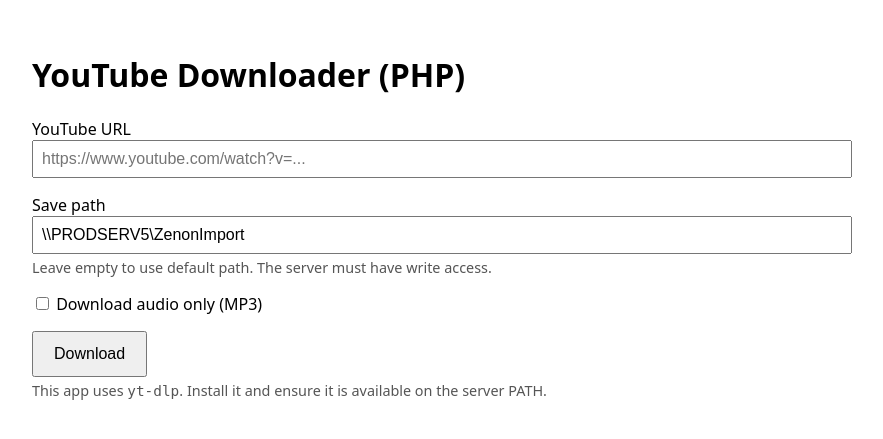
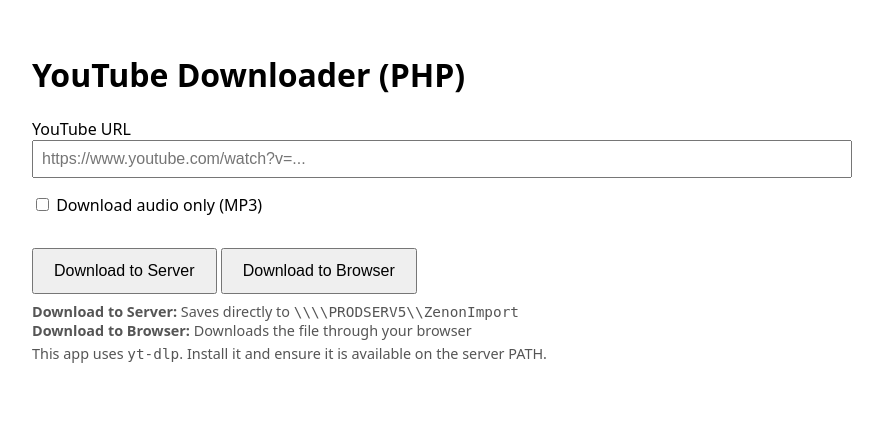
Before and after one commit to Nu55k0pF/YTDownloader, a PHP site: page / in a window 1280 px wide. Shown: the top 439 px of the page, without its empty margins (208-1091 px from the left). Run offline with PHP 8.4, Linux system fonts and the light colour scheme.

Commit message:
changed download buttons

```diff
--- a/index.php
+++ b/index.php
@@ -27,18 +27,18 @@ $success = false;
 
 if ($_SERVER['REQUEST_METHOD'] === 'POST') {
     $url = trim($_POST['url'] ?? '');
-    $savePath = trim($_POST['save_path'] ?? '');
     $audioOnly = isset($_POST['audio_only']) && $_POST['audio_only'] === 'on';
-
-    if ($savePath === '') {
-        $savePath = $defaultPath;
-    }
+    $downloadType = $_POST['download_type'] ?? 'direct';
 
     if ($url === '') {
         flash('Please provide a YouTube URL.', 'error');
         header('Location: ' . $_SERVER['PHP_SELF']);
         exit;
     }
+
+    if ($downloadType === 'direct') {
+        // Direct download to server
+        $savePath = $defaultPath;
 
         // Normalize paths for different operations
         $savePathForFS = str_replace('/', '\\', $savePath); // Backslashes for Windows filesystem operations
@@ -56,9 +56,7 @@ if ($_SERVER['REQUEST_METHOD'] === 'POST') {
             exit;
         }
 
-    // Build yt-dlp command.
-    // Normalize path separators for yt-dlp (it handles forward slashes on Windows)
-    $savePathNormalized = str_replace('\\', '/', $savePath);
+        // Build yt-dlp command for direct download
         if ($audioOnly) {
             $outputTemplate = rtrim($savePathNormalized, '/') . '/%(title)s.mp3';
         } else {
@@ -111,6 +109,94 @@ if ($_SERVER['REQUEST_METHOD'] === 'POST') {
             flash('Error downloading: ' . sanitize($outputText), 'error');
         }
 
+    } elseif ($downloadType === 'browser') {
+        // Download to temp directory and serve to browser
+        $tempDir = sys_get_temp_dir() . '/ytdl_downloads';
+        if (!is_dir($tempDir) && !@mkdir($tempDir, 0755, true)) {
+            flash('Could not create temporary directory for download.', 'error');
+            header('Location: ' . $_SERVER['PHP_SELF']);
+            exit;
+        }
+
+        // Build yt-dlp command for temp download
+        $tempDirNormalized = str_replace('\\', '/', $tempDir);
+        if ($audioOnly) {
+            $outputTemplate = $tempDirNormalized . '/%(title)s.mp3';
+        } else {
+            $outputTemplate = $tempDirNormalized . '/%(title)s.mp4';
+        }
+        $commandParts = ['yt-dlp', '-o', $outputTemplate];
+
+        if ($audioOnly) {
+            $commandParts[] = '--extract-audio';
+            $commandParts[] = '--audio-format';
+            $commandParts[] = 'mp3';
+        } else {
+            // For video, use mp4 template and avoid extra downloads
+            $commandParts[] = '-t';
+            $commandParts[] = 'mp4';
+            $commandParts[] = '--no-js-runtimes';
+            $commandParts[] = '--no-write-subs';
+            $commandParts[] = '--no-write-thumbnail';
+            $commandParts[] = '--no-playlist';
+        }
+
+        $commandParts[] = $url;
+
+        // Run the command
+        $descriptors = [
+            1 => ['pipe', 'w'],
+            2 => ['pipe', 'w'],
+        ];
+
+        $process = proc_open($commandParts, $descriptors, $pipes, null, null, ['bypass_shell' => true]);
+        $output = [];
+        $exitCode = 1;
+
+        if (is_resource($process)) {
+            $stdout = stream_get_contents($pipes[1]);
+            $stderr = stream_get_contents($pipes[2]);
+            fclose($pipes[1]);
+            fclose($pipes[2]);
+
+            $exitCode = proc_close($process);
+            $output = array_filter(array_merge(explode("\n", $stdout), explode("\n", $stderr)), fn($line) => $line !== '');
+        } else {
+            $output[] = 'Failed to start yt-dlp process.';
+        }
+
+        if ($exitCode === 0) {
+            // Find the downloaded file
+            $files = glob($tempDir . '/*');
+            if (empty($files)) {
+                flash('Download completed but file not found.', 'error');
+                header('Location: ' . $_SERVER['PHP_SELF']);
+                exit;
+            }
+
+            $downloadedFile = $files[0]; // Get the first (and likely only) file
+
+            // Serve the file for download
+            $filename = basename($downloadedFile);
+            header('Content-Description: File Transfer');
+            header('Content-Type: application/octet-stream');
+            header('Content-Disposition: attachment; filename="' . $filename . '"');
+            header('Expires: 0');
+            header('Cache-Control: must-revalidate');
+            header('Pragma: public');
+            header('Content-Length: ' . filesize($downloadedFile));
+            flush();
+            readfile($downloadedFile);
+
+            // Clean up temp file
+            unlink($downloadedFile);
+            exit;
+        } else {
+            $outputText = implode("\n", $output);
+            flash('Error downloading: ' . sanitize($outputText), 'error');
+        }
+    }
+
     header('Location: ' . $_SERVER['PHP_SELF']);
     exit;
 }
@@ -151,16 +237,18 @@ $flashes = get_flashes();
         </label>
 
         <label>
-            Save path
-            <input type="text" name="save_path" value="<?= sanitize($defaultPath) ?>" />
-            <div class="hint">Leave empty to use default path. The server must have write access.</div>
-        </label>
-
-        <label>
             <input type="checkbox" name="audio_only" /> Download audio only (MP3)
         </label>
 
-        <button type="submit">Download</button>
+        <div style="margin-top: 1rem;">
+            <button type="submit" name="download_type" value="direct">Download to Server</button>
+            <button type="submit" name="download_type" value="browser">Download to Browser</button>
+        </div>
+
+        <div class="hint" style="margin-top: 0.5rem;">
+            <strong>Download to Server:</strong> Saves directly to <code>\\\\PRODSERV5\\ZenonImport</code><br>
+            <strong>Download to Browser:</strong> Downloads the file through your browser
+        </div>
     </form>
 
     <p class="hint">This app uses <code>yt-dlp</code>. Install it and ensure it is available on the server PATH.</p>
```
Lines whose indentation alone changed are shown as unchanged.
